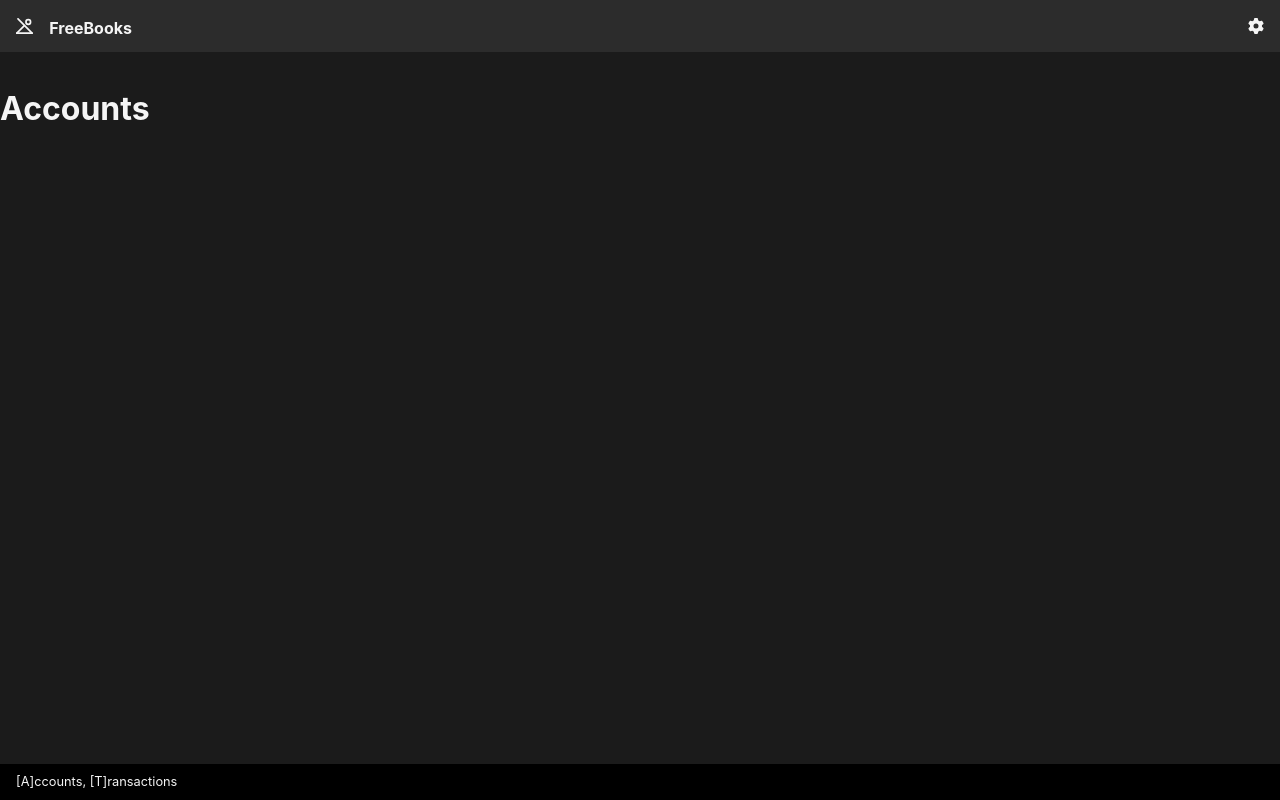
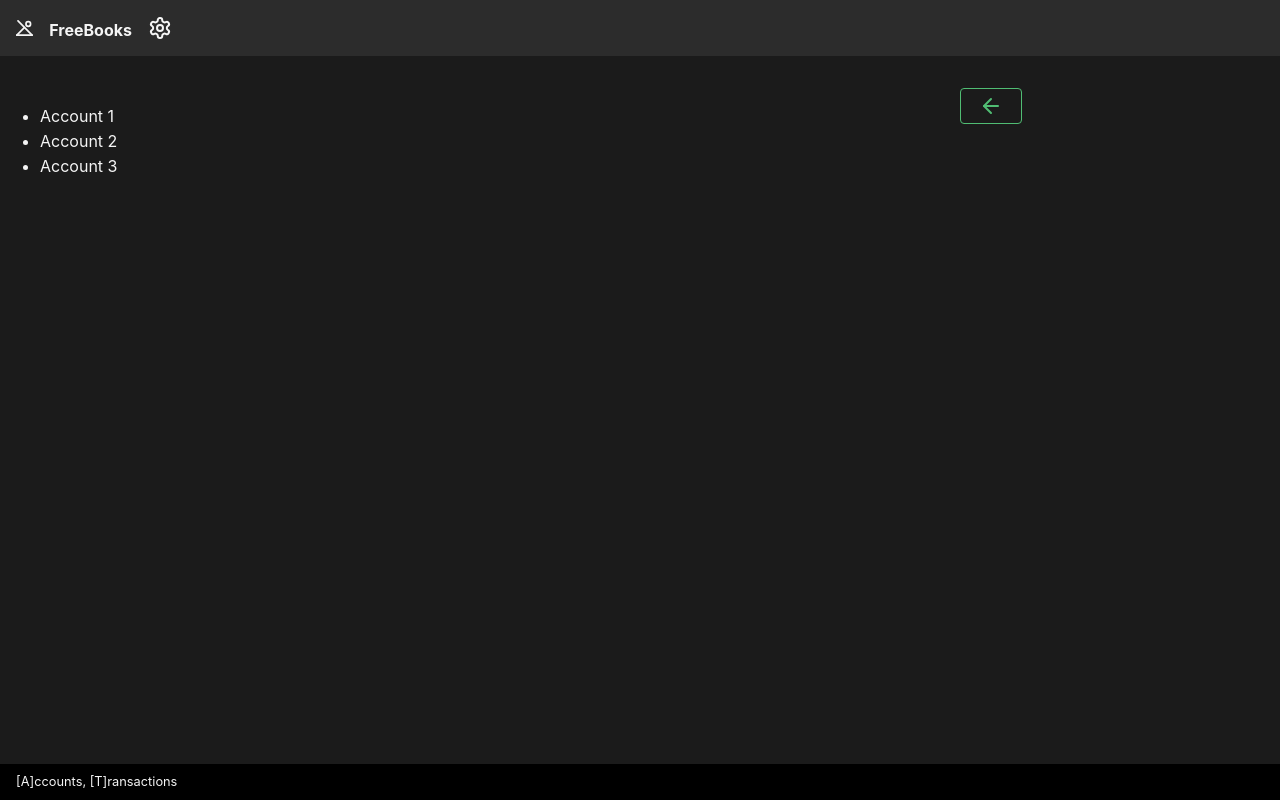
Before and after one commit to sentientpixels/freebooks.desktop, a React (Vite) app in the folder frontend/: page /accounts in a window 1280 px wide. Built offline with nearby package versions, Linux system fonts and the light colour scheme.

Commit message:
add accounts page

```diff
--- a/frontend/package.json
+++ b/frontend/package.json
@@ -9,9 +9,6 @@
     "preview": "vite preview"
   },
   "dependencies": {
-    "@fortawesome/fontawesome-svg-core": "^6.7.2",
-    "@fortawesome/free-solid-svg-icons": "^6.7.2",
-    "@fortawesome/react-fontawesome": "^0.2.2",
     "@mantine/charts": "^7.17.1",
     "@mantine/core": "^7.17.1",
     "@mantine/dates": "^7.17.1",
@@ -27,6 +24,7 @@
     "@tiptap/react": "^2.11.5",
     "@tiptap/starter-kit": "^2.11.5",
     "dayjs": "^1.11.13",
+    "lucide-react": "^0.479.0",
     "react": "^18.2.0",
     "react-dom": "^18.2.0",
     "recharts": "^2.15.1",
--- a/frontend/src/App.tsx
+++ b/frontend/src/App.tsx
@@ -4,8 +4,7 @@
 import { Route, Switch } from "wouter";
 
 import { useMantineTheme } from '@mantine/core';
-import { FontAwesomeIcon } from '@fortawesome/react-fontawesome'
-import { faGear } from '@fortawesome/free-solid-svg-icons'
+import { Settings } from 'lucide-react';
 
 import HomePage from './pages/HomePage';
 import Accounts from './pages/Accounts';
@@ -31,7 +30,7 @@
             <div className="header">
                 <img src={whitelogo} className='logo' />
                 <h1 className='title'>FreeBooks</h1>
-                <FontAwesomeIcon icon={faGear} className='settings' />
+                <Settings />
             </div>
 
             <Switch>
--- a/frontend/src/pages/Accounts.tsx
+++ b/frontend/src/pages/Accounts.tsx
@@ -1,6 +1,12 @@
 import { useEffect } from 'react';
 
 import { useLocation } from "wouter";
+
+import { Button } from '@mantine/core';
+import { useMantineTheme } from '@mantine/core';
+
+import '../styles/pages/Accounts.scss'
+import { ArrowLeft } from 'lucide-react';
 
 interface AccountsProps {
     className?: string;
@@ -9,6 +15,8 @@
 function Accounts({ className }: AccountsProps) {
 
     const [location, navigate] = useLocation();
+
+    const theme = useMantineTheme();
 
     useEffect(() => {
         const handleKeyboardEvents = (event: KeyboardEvent) => {
@@ -24,8 +32,22 @@
     }, [navigate]);
 
     return (
-        <div className={className}>
-            <h1>Accounts</h1>
+        <div className={className + " accountsPage"}>
+            <div className="leftPane">
+                <ul>
+                    <li>Account 1</li>
+                    <li>Account 2</li>
+                    <li>Account 3</li>
+                </ul>
+            </div>
+            <div className="rightPane">
+                <Button
+                    variant='outline'
+                    color={theme.colors.themeColors[6]}
+                >
+                    <ArrowLeft />
+                </Button>
+            </div>
         </div>
     )
 }
--- /dev/null
+++ b/frontend/src/styles/pages/Accounts.scss
@@ -0,0 +1,3 @@
+.accountsPage {
+    display: flex;
+}
```
Also changed, not shown: 1 other file (tests, documents, lock files or other folders).
